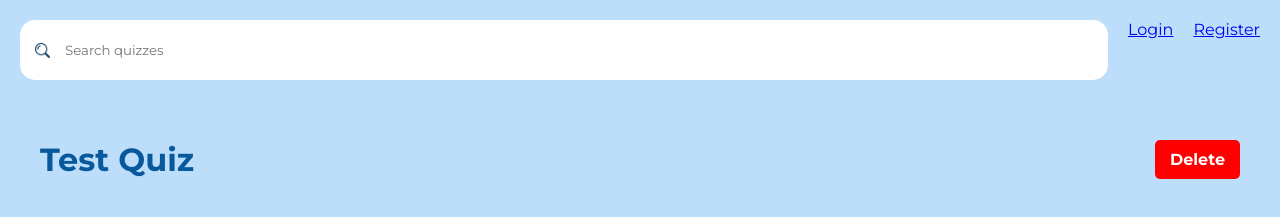
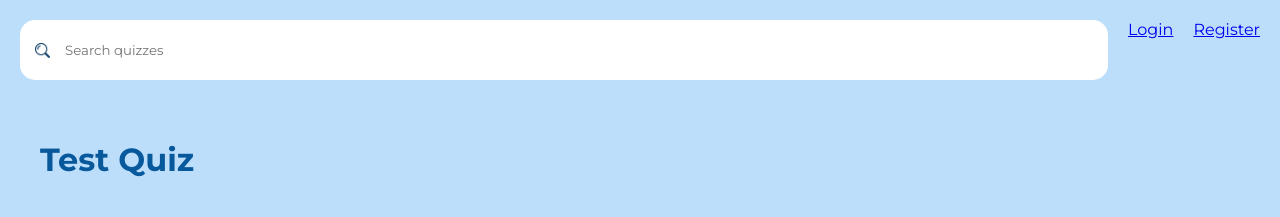
Before and after one commit to fullstack-super-team/frontend, a Vue app: page /quiz/1 in a window 1280 px wide. Shown: the top 217 px of the page. Built offline with nearby package versions, Linux system fonts and the light colour scheme; no server answers; sample sign-in values are in the browser's storage.

Commit message:
Feat: disabled delete button if not autenticated

```diff
--- a/src/views/QuizView.vue
+++ b/src/views/QuizView.vue
@@ -129,7 +129,7 @@ const deleteQuiz = () => {
               Edit
             </Button>
           </RouterLink>
-          <Button class="delete-button" @click="deleteQuiz">Delete</Button>
+          <Button v-if="isAuthor" class="delete-button" @click="deleteQuiz">Delete</Button>
         </div>
       </header>
       <div class="quizView-content">
```
